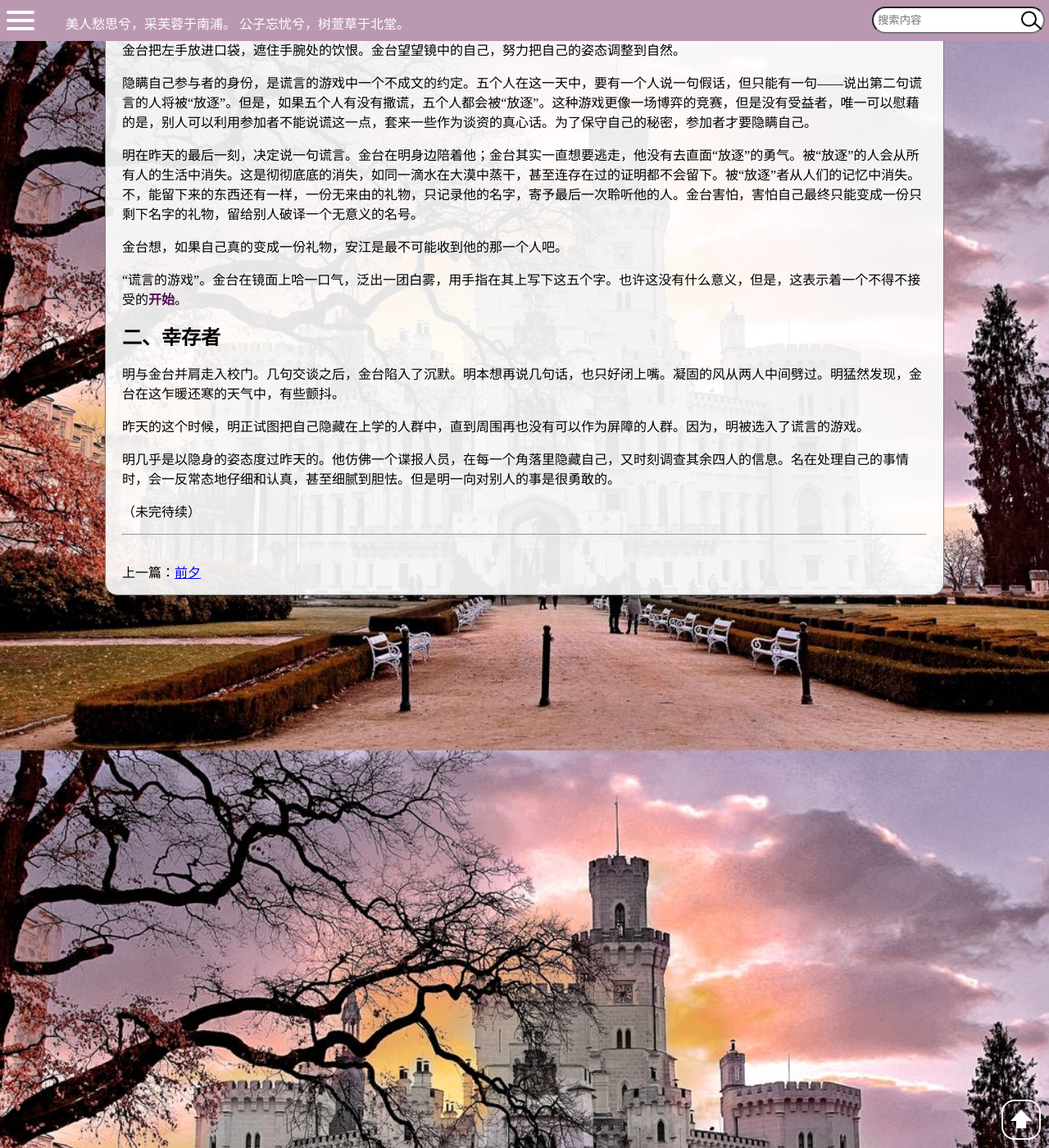
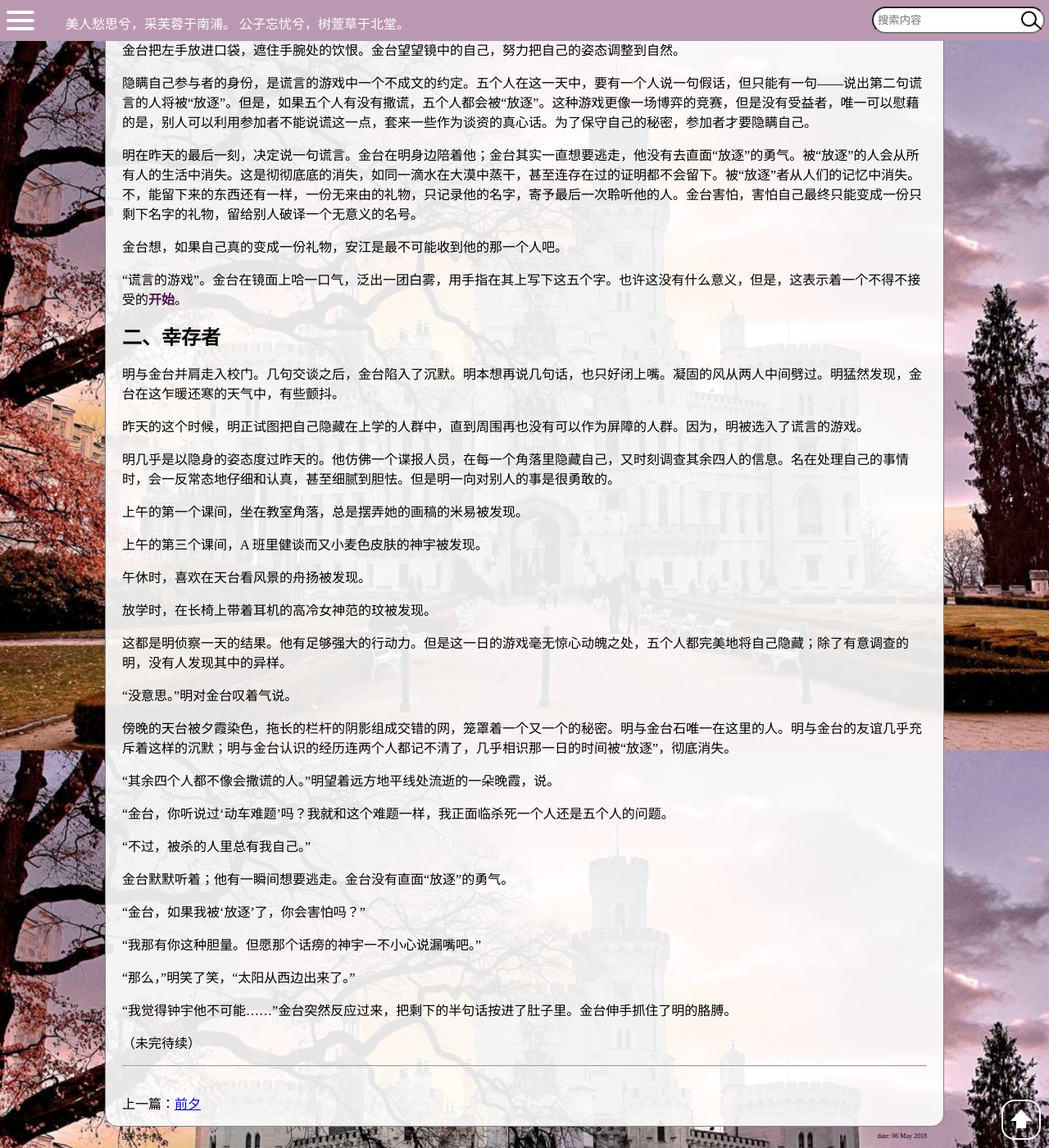
Before and after one commit to Wybxc/wybxc.github.io, a Jekyll site: the page built from _posts/2018-05-06-谎言的游戏.md, in a window 1280 px wide and 1400 px high, scrolled down 885 px. Shown: the whole window at 82% size. Built offline with Jekyll 4.4.1, drawn with Linux system fonts in a browser that asks for light colours; comment, search, counter and statistics services are not loaded.

Commit message:
"draft:谎言的游戏III"

```diff
--- a/_posts/2018-05-06-谎言的游戏.md
+++ b/_posts/2018-05-06-谎言的游戏.md
@@ -53,4 +53,34 @@ tags: [文学作品]
 
 明几乎是以隐身的姿态度过昨天的。他仿佛一个谍报人员，在每一个角落里隐藏自己，又时刻调查其余四人的信息。名在处理自己的事情时，会一反常态地仔细和认真，甚至细腻到胆怯。但是明一向对别人的事是很勇敢的。
 
+上午的第一个课间，坐在教室角落，总是摆弄她的画稿的米易被发现。
+
+上午的第三个课间，A 班里健谈而又小麦色皮肤的神宇被发现。
+
+午休时，喜欢在天台看风景的舟扬被发现。
+
+放学时，在长椅上带着耳机的高冷女神范的玟被发现。
+
+这都是明侦察一天的结果。他有足够强大的行动力。但是这一日的游戏毫无惊心动魄之处，五个人都完美地将自己隐藏；除了有意调查的明，没有人发现其中的异样。
+
+“没意思。”明对金台叹着气说。
+
+傍晚的天台被夕霞染色，拖长的栏杆的阴影组成交错的网，笼罩着一个又一个的秘密。明与金台石唯一在这里的人。明与金台的友谊几乎充斥着这样的沉默；明与金台认识的经历连两个人都记不清了，几乎相识那一日的时间被“放逐”，彻底消失。
+
+“其余四个人都不像会撒谎的人。”明望着远方地平线处流逝的一朵晚霞，说。
+
+“金台，你听说过‘动车难题’吗？我就和这个难题一样，我正面临杀死一个人还是五个人的问题。
+
+“不过，被杀的人里总有我自己。”
+
+金台默默听着；他有一瞬间想要逃走。金台没有直面“放逐”的勇气。
+
+“金台，如果我被‘放逐’了，你会害怕吗？”
+
+“我那有你这种胆量。但愿那个话痨的神宇一不小心说漏嘴吧。”
+
+“那么，”明笑了笑，“太阳从西边出来了。”
+
+“我觉得钟宇他不可能……”金台突然反应过来，把剩下的半句话按进了肚子里。金台伸手抓住了明的胳膊。
+
 （未完待续）
```
